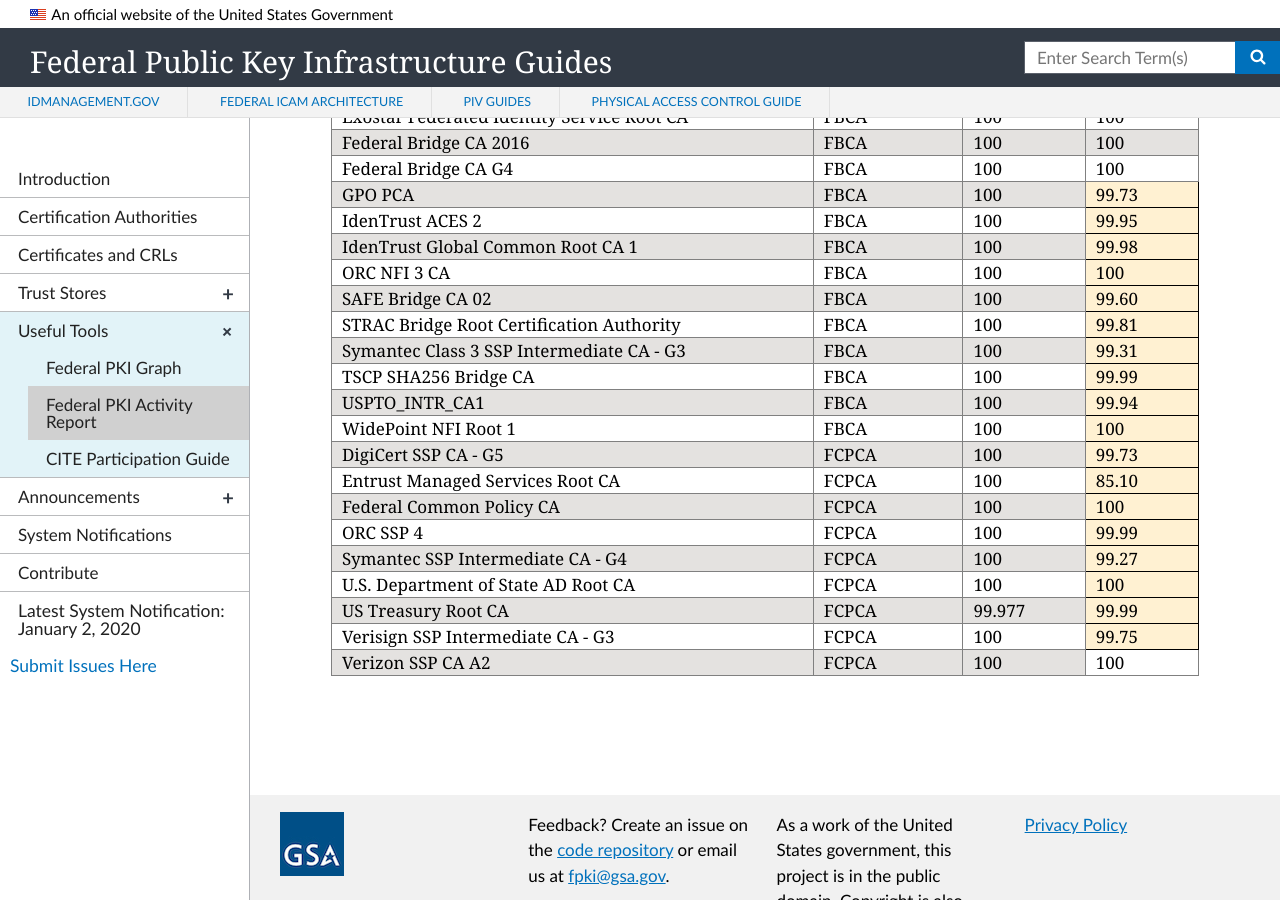
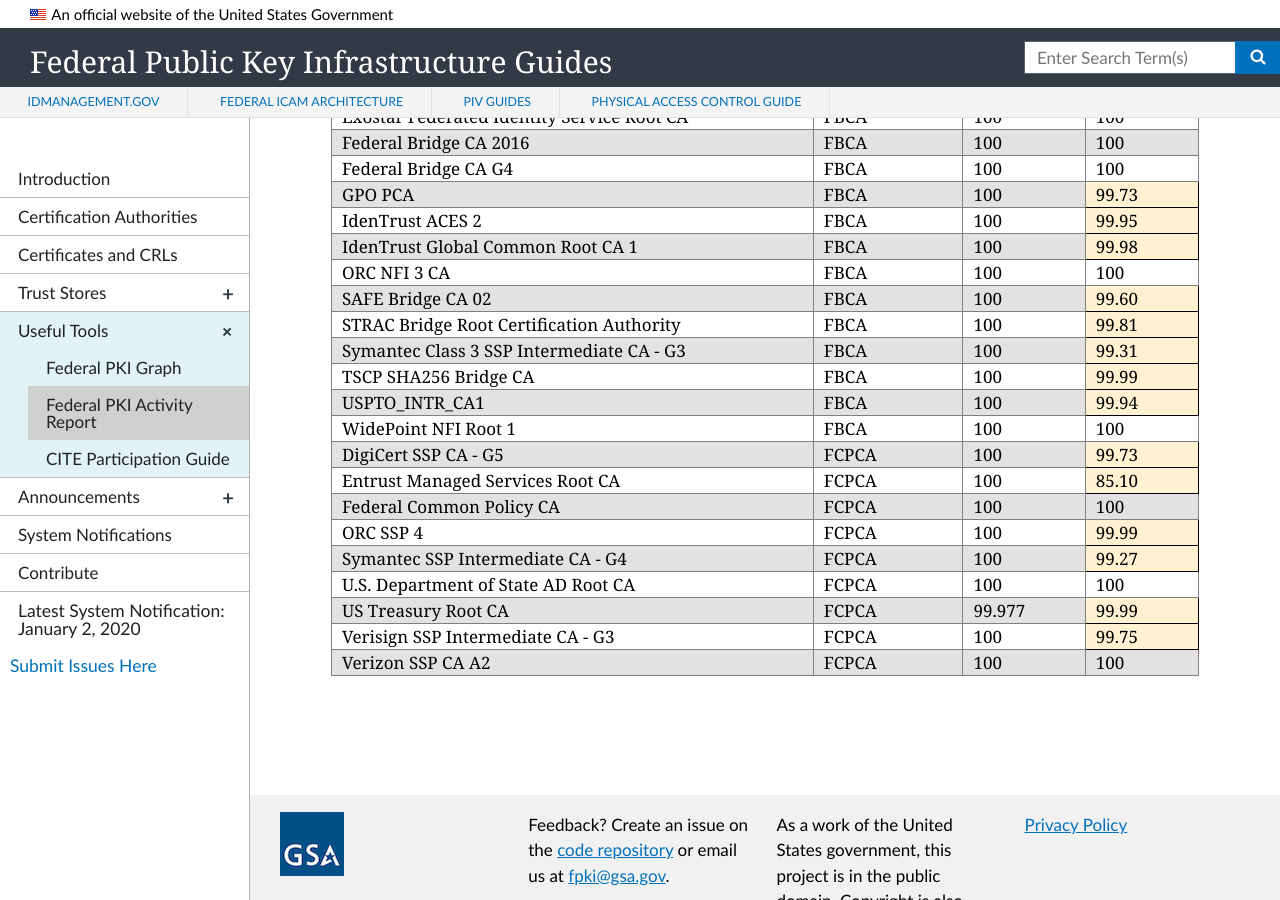
Before and after one commit to GSA/fpki-guides, a Jekyll site: the page built from _tools/03_fpki_activity_report.md, in a window 1280 px wide and 900 px high, scrolled down 5085 px. Built offline with Jekyll 4.4.1, drawn with Linux system fonts in a browser that asks for light colours; nearby versions of some CDN libraries.

Commit message:
fix shading

```diff
--- a/_includes/fpkiar-repo-table.html
+++ b/_includes/fpkiar-repo-table.html
@@ -88,7 +88,7 @@
         <td class="tg-0pky">ORC NFI 3 CA</td>
         <td class="tg-0pky">FBCA</td>
         <td class="tg-0pky">100</td>
-        <td class="tg-s7ni">100</td>
+        <td class="tg-0pky">100</td>
     </tr>
     <tr>
         <td class="tg-y698">SAFE Bridge CA 02</td>
@@ -124,7 +124,7 @@
         <td class="tg-0pky">WidePoint NFI Root 1</td>
         <td class="tg-0pky">FBCA</td>
         <td class="tg-0pky">100</td>
-        <td class="tg-s7ni">100</td>
+        <td class="tg-0pky">100</td>
     </tr>
     <tr>
         <td class="tg-y698">DigiCert SSP CA - G5</td>
@@ -142,7 +142,7 @@
         <td class="tg-y698">Federal Common Policy CA</td>
         <td class="tg-y698">FCPCA</td>
         <td class="tg-y698">100</td>
-        <td class="tg-s7ni">100</td>
+        <td class="tg-y698">100</td>
     </tr>
     <tr>
         <td class="tg-0pky">ORC SSP 4</td>
@@ -160,7 +160,7 @@
         <td class="tg-0pky">U.S. Department of State AD Root CA</td>
         <td class="tg-0pky">FCPCA</td>
         <td class="tg-0pky">100</td>
-        <td class="tg-s7ni">100</td>
+        <td class="tg-0pky">100</td>
     </tr>
     <tr>
         <td class="tg-y698">US Treasury Root CA</td>
@@ -178,6 +178,6 @@
         <td class="tg-y698">Verizon SSP CA A2</td>
         <td class="tg-y698">FCPCA</td>
         <td class="tg-y698">100</td>
-        <td class="tg-0pky">100</td>
+        <td class="tg-y698">100</td>
     </tr>
    </table>
```
